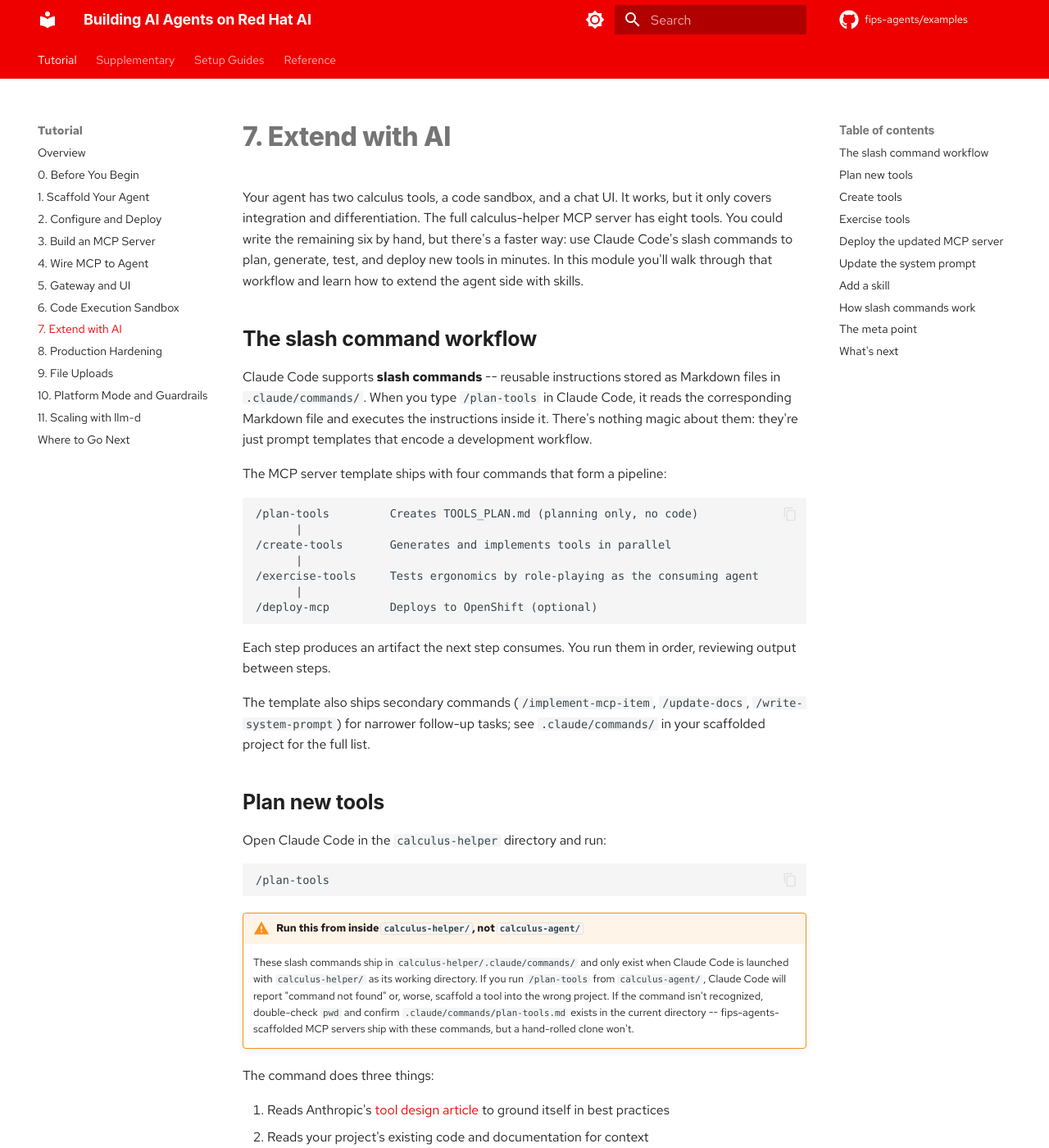
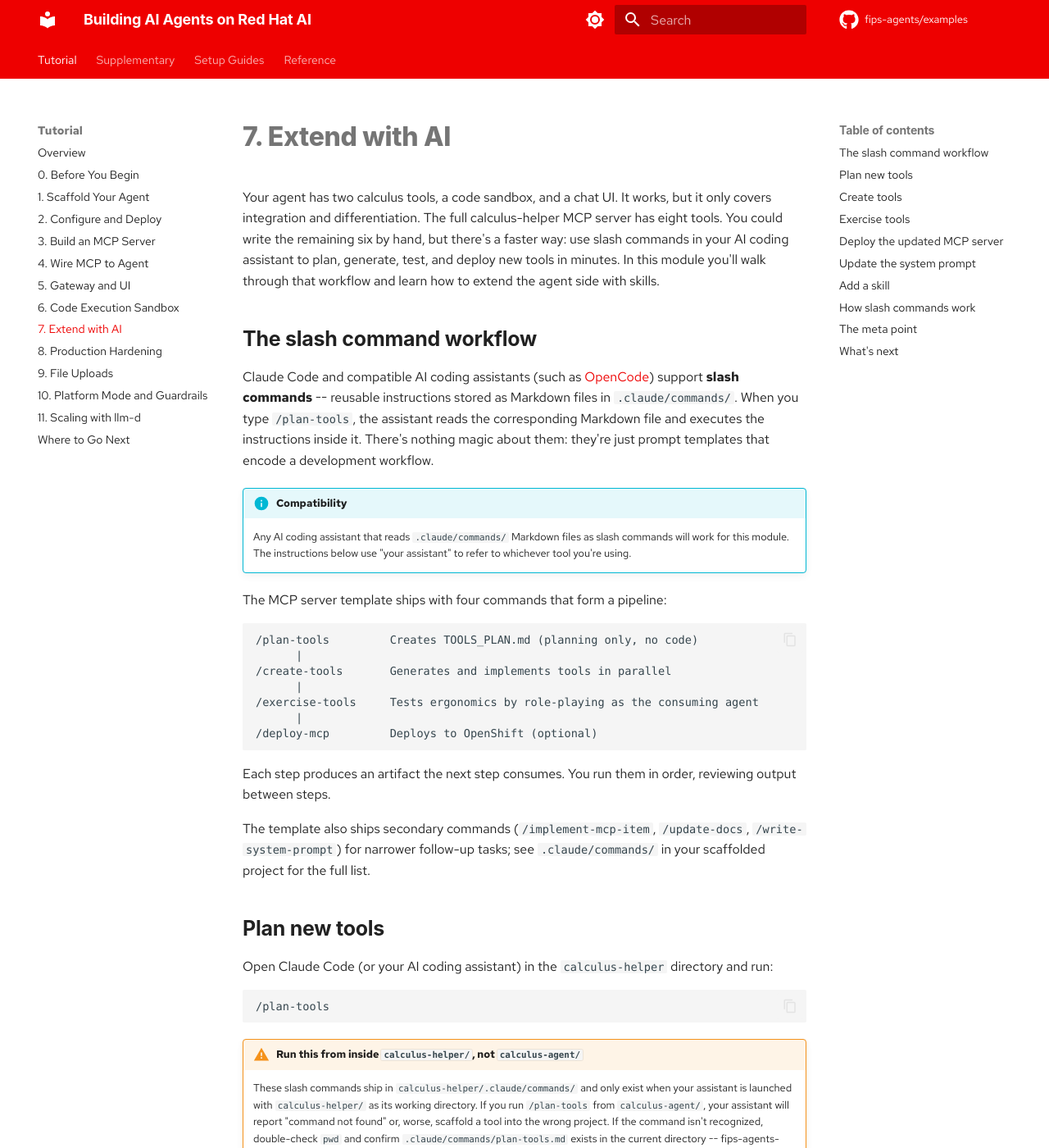
Before and after one commit to fips-agents/examples, an MkDocs documentation site: the page built from docs/07-extend-with-ai.md, in a window 1280 px wide and 1400 px high. Shown: the whole window at 82% size. Built offline with MkDocs 1.6.1 and Material for MkDocs 9.7.7, drawn with Linux system fonts in a browser that asks for light colours; some web fonts are replaced; comment, search, counter and statistics services are not loaded; some of the changed text lies outside the part shown.

Commit message:
docs: Broaden Module 7 to support Claude Code alternatives
Replace hard "Claude Code" references with "your AI coding assistant"
throughout. Add compatibility note listing OpenCode and any assistant
that reads .claude/commands/ Markdown files as slash commands.

Assisted-by: Claude Code (Opus 4.6)

````diff
--- a/docs/07-extend-with-ai.md
+++ b/docs/07-extend-with-ai.md
@@ -3,17 +3,25 @@
 Your agent has two calculus tools, a code sandbox, and a chat UI. It works,
 but it only covers integration and differentiation. The full calculus-helper
 MCP server has eight tools. You could write the remaining six by hand, but
-there's a faster way: use Claude Code's slash commands to plan, generate,
-test, and deploy new tools in minutes. In this module you'll walk through
-that workflow and learn how to extend the agent side with skills.
+there's a faster way: use slash commands in your AI coding assistant to
+plan, generate, test, and deploy new tools in minutes. In this module
+you'll walk through that workflow and learn how to extend the agent side
+with skills.
 
 ## The slash command workflow
 
-Claude Code supports **slash commands** -- reusable instructions stored as
-Markdown files in `.claude/commands/`. When you type `/plan-tools` in Claude
-Code, it reads the corresponding Markdown file and executes the instructions
-inside it. There's nothing magic about them: they're just prompt templates
-that encode a development workflow.
+Claude Code and compatible AI coding assistants (such as
+[OpenCode](https://github.com/opencode-ai/opencode)) support **slash
+commands** -- reusable instructions stored as Markdown files in
+`.claude/commands/`. When you type `/plan-tools`, the assistant reads the
+corresponding Markdown file and executes the instructions inside it.
+There's nothing magic about them: they're just prompt templates that
+encode a development workflow.
+
+!!! info "Compatibility"
+    Any AI coding assistant that reads `.claude/commands/` Markdown files
+    as slash commands will work for this module. The instructions below
+    use "your assistant" to refer to whichever tool you're using.
 
 The MCP server template ships with four commands that form a pipeline:
 
@@ -36,7 +44,8 @@ The template also ships secondary commands (`/implement-mcp-item`,
 
 ## Plan new tools
 
-Open Claude Code in the `calculus-helper` directory and run:
+Open Claude Code (or your AI coding assistant) in the `calculus-helper`
+directory and run:
 
 ```bash
 /plan-tools
@@ -44,13 +53,13 @@ Open Claude Code in the `calculus-helper` directory and run:
 
 !!! warning "Run this from inside `calculus-helper/`, not `calculus-agent/`"
     These slash commands ship in `calculus-helper/.claude/commands/` and only
-    exist when Claude Code is launched with `calculus-helper/` as its working
-    directory. If you run `/plan-tools` from `calculus-agent/`, Claude Code
-    will report "command not found" or, worse, scaffold a tool into the wrong
-    project. If the command isn't recognized, double-check `pwd` and confirm
-    `.claude/commands/plan-tools.md` exists in the current directory --
-    fips-agents-scaffolded MCP servers ship with these commands, but a
-    hand-rolled clone won't.
+    exist when your assistant is launched with `calculus-helper/` as its
+    working directory. If you run `/plan-tools` from `calculus-agent/`, your
+    assistant will report "command not found" or, worse, scaffold a tool
+    into the wrong project. If the command isn't recognized, double-check
+    `pwd` and confirm `.claude/commands/plan-tools.md` exists in the current
+    directory -- fips-agents-scaffolded MCP servers ship with these commands,
+    but a hand-rolled clone won't.
 
 The command does three things:
 
@@ -58,7 +67,7 @@ The command does three things:
 2. Reads your project's existing code and documentation for context
 3. Creates `TOOLS_PLAN.md` with detailed specifications for each tool
 
-You'll have a conversation with Claude Code about what tools to add. For the
+You'll have a conversation with your assistant about what tools to add. For the
 calculus-helper, the six new tools are:
 
 - **evaluate_limit** -- limits at a point or infinity, one-sided or two-sided
@@ -251,7 +260,7 @@ cd ../calculus-agent
 /add-skill
 ```
 
-Claude Code will ask what the skill does. For example, a "summarize" skill
+Your assistant will ask what the skill does. For example, a "summarize" skill
 that condenses long outputs into executive briefs. The command creates a
 directory under `skills/` with a `SKILL.md` file:
 
@@ -282,7 +291,7 @@ context cost of the full instructions until the skill is activated.
 
 ## How slash commands work
 
-The commands used in this module are not built into Claude Code. They're
+The commands used in this module are not built into any specific tool. They're
 Markdown files in `.claude/commands/`:
 
 ```
@@ -295,12 +304,12 @@ calculus-helper/.claude/commands/
 
 Each file has YAML frontmatter with a `description` field and a Markdown
 body with step-by-step instructions. For example, `plan-tools.md` tells
-Claude Code to read Anthropic's tool design article, examine the project
+the assistant to read Anthropic's tool design article, examine the project
 context, create `TOOLS_PLAN.md`, and present the plan for review. The body
 is explicit about what to do and what not to do ("this is a discussion and
 planning phase only -- do NOT implement any code").
 
-When you type `/plan-tools`, Claude Code reads this file and follows its
+When you type `/plan-tools`, your assistant reads this file and follows its
 instructions. That's all there is to it. You can create your own slash
 commands for any repeatable workflow: code review checklists, migration
 playbooks, documentation generators, release procedures.
@@ -319,10 +328,10 @@ commands, making them reproducible and sharable across teams.
 
 ## The meta point
 
-Step back and notice what happened in this module. You used an AI tool
-(Claude Code) to accelerate the development of AI tools (MCP server tools)
+Step back and notice what happened in this module. You used an AI coding
+assistant to accelerate the development of AI tools (MCP server tools)
 that are consumed by an AI agent. The slash commands encode human expertise
-about tool design into reusable instructions that Claude Code executes
+about tool design into reusable instructions that the assistant executes
 consistently.
 
 This is the leverage: instead of writing each tool from scratch, you wrote a
````
